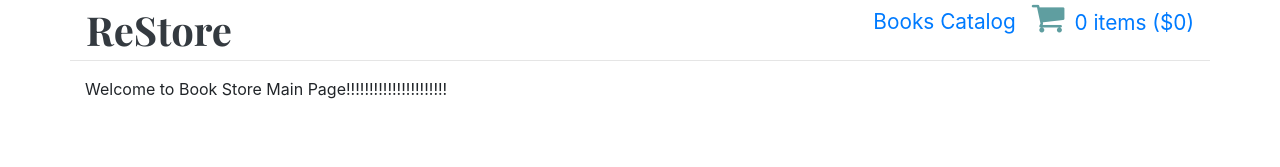
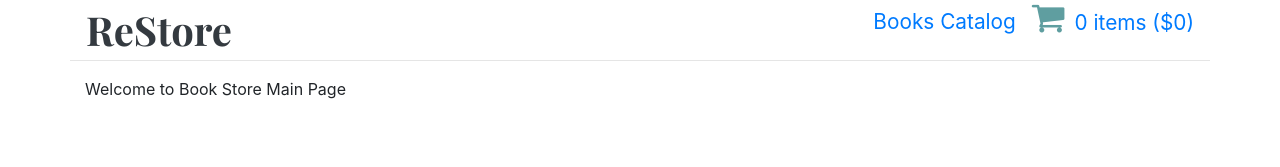
Before and after one commit to astgrey101/restore, a React (Create React App) app: page / in a window 1280 px wide. Shown: the top 167 px of the page. Built offline with nearby package versions, Linux system fonts and the light colour scheme.

Commit message:
branch2: update main page

```diff
--- a/src/components/pages/main-page.tsx
+++ b/src/components/pages/main-page.tsx
@@ -2,7 +2,7 @@ import React from 'react';
 
 const MainPage = () => (
   <div>
-    Welcome to Book Store Main Page!!!!!!!!!!!!!!!!!!!!!!
+    Welcome to Book Store Main Page
   </div>
 );
 
```
